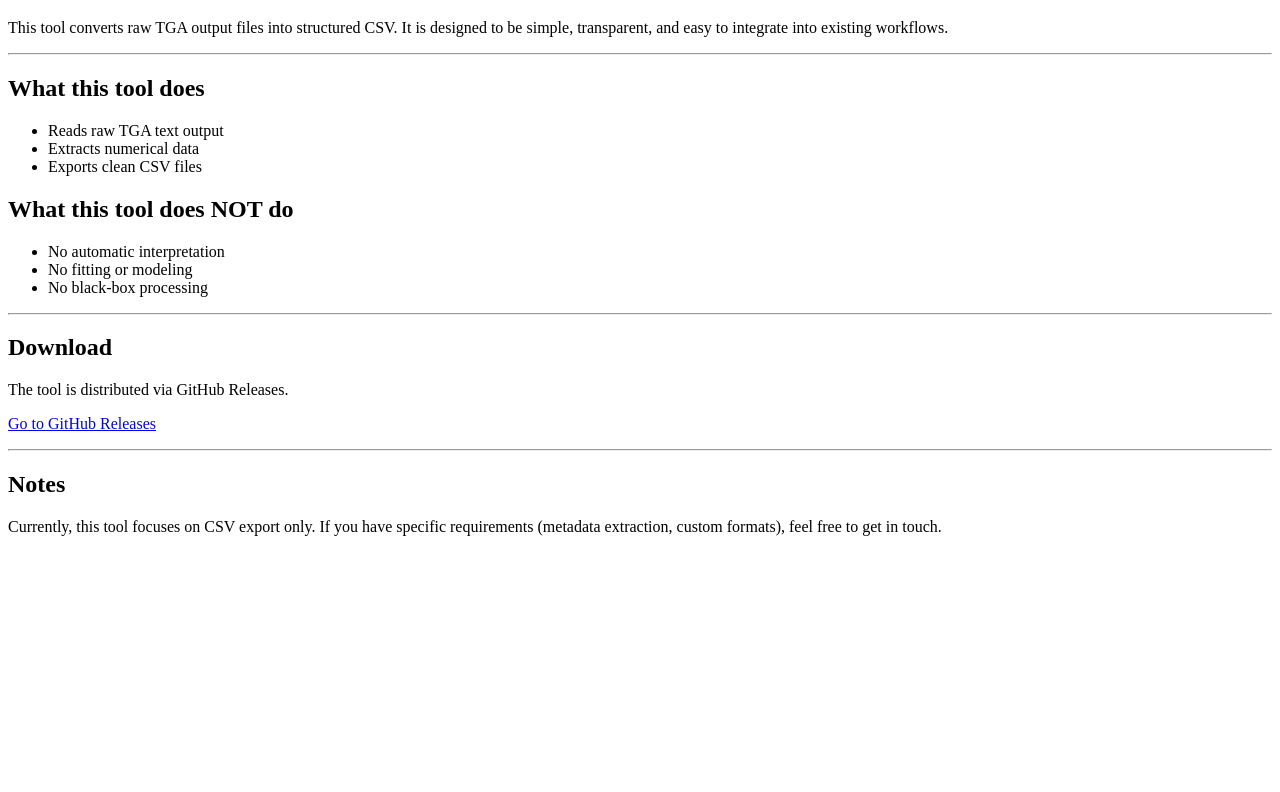
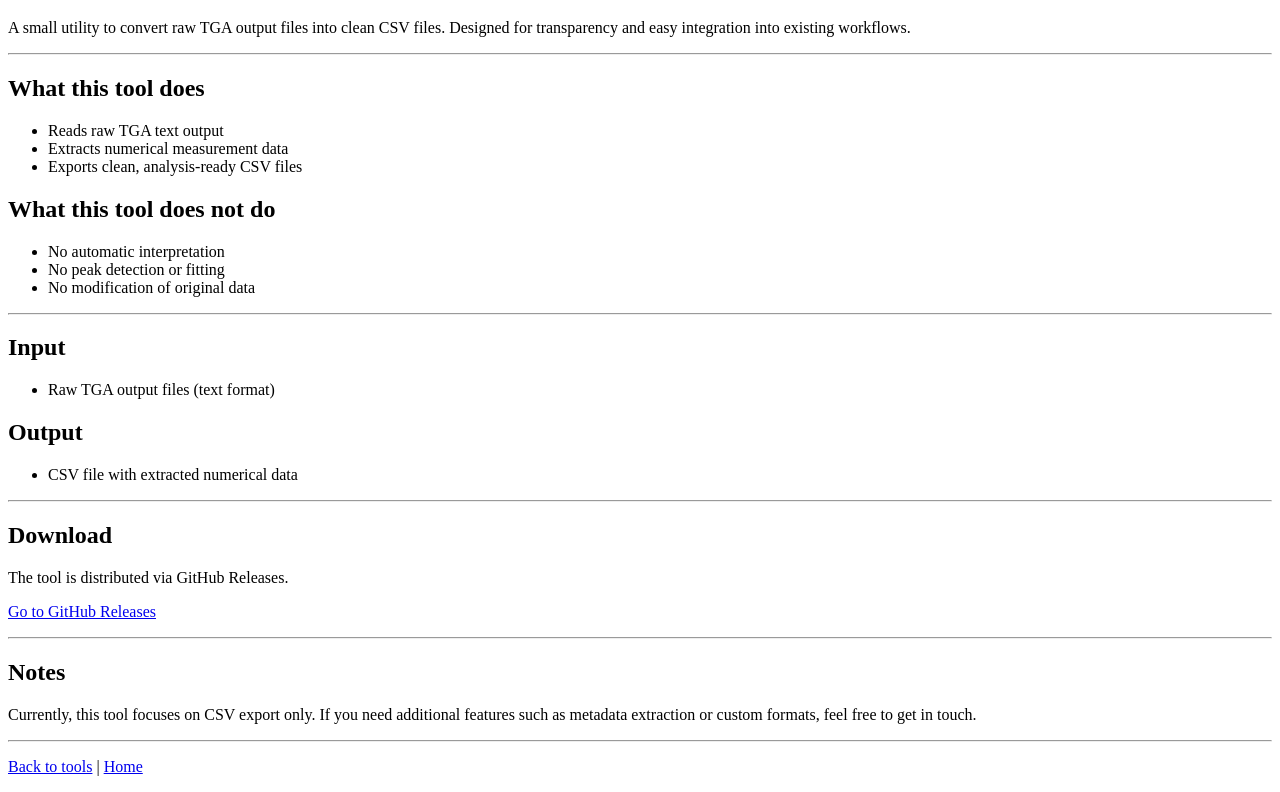
Before and after one commit to shuichi-h/shuichi-h.github.io, a plain HTML site: page tools/tools/tga-parser.html in a window 1280 px wide. Shown: the part 61-853 px from the top of the page. Before the commit the page ends 800 px from the top, so only its background shows below. Drawn offline with Linux system fonts and the light colour scheme.

Commit message:
Revise TGA CSV Exporter documentation
Updated the description and features of the TGA CSV Exporter tool for clarity and detail.

```diff
--- a/tools/tools/tga-parser.html
+++ b/tools/tools/tga-parser.html
@@ -9,8 +9,8 @@
 <h1>TGA CSV Exporter</h1>
 
 <p>
-This tool converts raw TGA output files into structured CSV.
-It is designed to be simple, transparent, and easy to integrate into existing workflows.
+A small utility to convert raw TGA output files into clean CSV files.
+Designed for transparency and easy integration into existing workflows.
 </p>
 
 <hr>
@@ -19,16 +19,30 @@ It is designed to be simple, transparent, and easy to integrate into existing wo
 
 <ul>
   <li>Reads raw TGA text output</li>
-  <li>Extracts numerical data</li>
-  <li>Exports clean CSV files</li>
+  <li>Extracts numerical measurement data</li>
+  <li>Exports clean, analysis-ready CSV files</li>
 </ul>
 
-<h2>What this tool does NOT do</h2>
+<h2>What this tool does not do</h2>
 
 <ul>
   <li>No automatic interpretation</li>
-  <li>No fitting or modeling</li>
-  <li>No black-box processing</li>
+  <li>No peak detection or fitting</li>
+  <li>No modification of original data</li>
+</ul>
+
+<hr>
+
+<h2>Input</h2>
+
+<ul>
+  <li>Raw TGA output files (text format)</li>
+</ul>
+
+<h2>Output</h2>
+
+<ul>
+  <li>CSV file with extracted numerical data</li>
 </ul>
 
 <hr>
@@ -40,7 +54,7 @@ The tool is distributed via GitHub Releases.
 </p>
 
 <p>
-<a href="https://github.com/shuichi-h/TODO/releases">
+<a href="https://github.com/shuichi-h/tga-csv-exporter/releases">
 Go to GitHub Releases
 </a>
 </p>
@@ -51,8 +65,15 @@ Go to GitHub Releases
 
 <p>
 Currently, this tool focuses on CSV export only.
-If you have specific requirements (metadata extraction, custom formats),
-feel free to get in touch.
+If you need additional features such as metadata extraction
+or custom formats, feel free to get in touch.
+</p>
+
+<hr>
+
+<p>
+<a href="index.html">Back to tools</a> |
+<a href="../index.html">Home</a>
 </p>
 
 </body>
```
